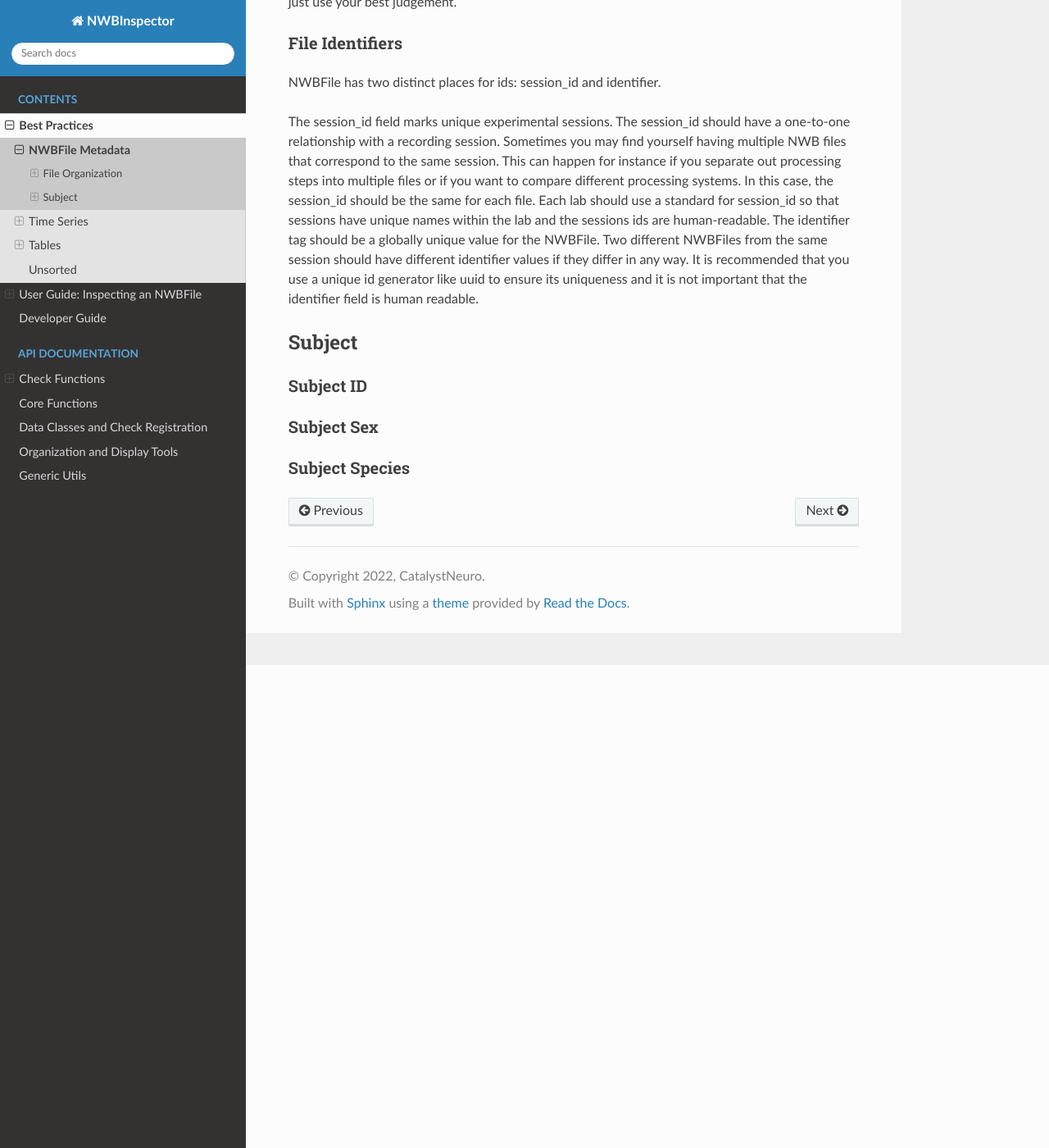
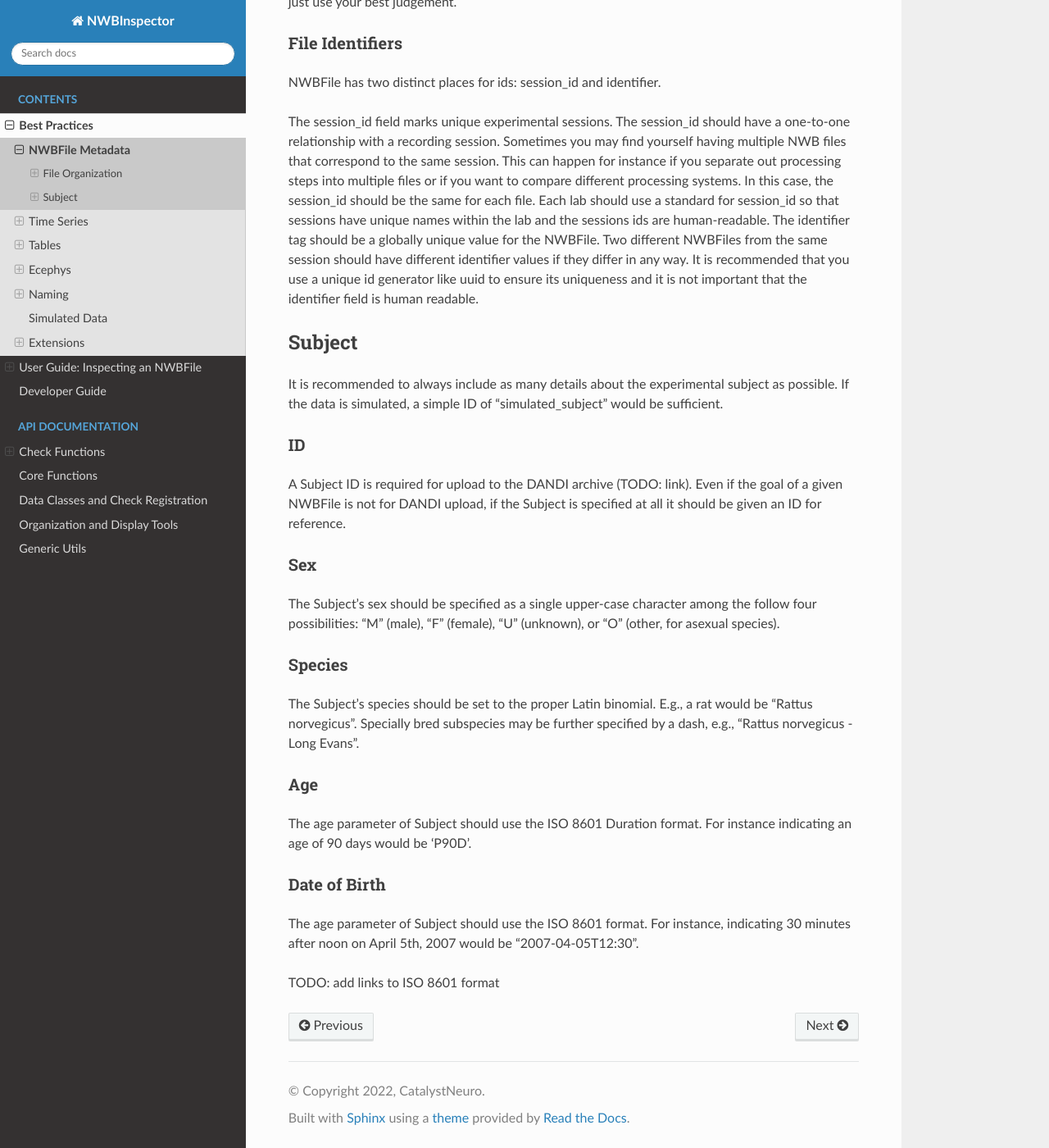
Before and after one commit to NeurodataWithoutBorders/nwbinspector, a Sphinx documentation site: the page built from docs/best_practices/nwbfile_metadata.rst, in a window 1280 px wide and 1400 px high, scrolled down 589 px. Shown: the whole window at 82% size. Built offline with Sphinx 7.4.7 and the Read the Docs theme 2.0.0, drawn with Linux system fonts in a browser that asks for light colours.

Commit message:
finished initial segmenting of Best Practices

```diff
--- a/docs/best_practices/nwbfile_metadata.rst
+++ b/docs/best_practices/nwbfile_metadata.rst
@@ -42,11 +42,42 @@ not important that the identifier field is human readable.
 Subject
 -------
 
-Subject ID
-~~~~~~~~~~
+It is recommended to always include as many details about the experimental subject as possible. If the data is
+simulated, a simple ID of "simulated_subject" would be sufficient.
 
-Subject Sex
-~~~~~~~~~~~
 
-Subject Species
-~~~~~~~~~~~~~~~
+ID
+~~
+
+A Subject ID is required for upload to the DANDI archive (TODO: link). Even if the goal of a given NWBFile is not for
+DANDI upload, if the Subject is specified at all it should be given an ID for reference.
+
+
+Sex
+~~~
+
+The Subject's sex should be specified as a single upper-case character among the follow four possibilities: "M" (male),
+"F" (female), "U" (unknown), or "O" (other, for asexual species).
+
+
+Species
+~~~~~~~
+
+The Subject's species should be set to the proper Latin binomial. E.g., a rat would be "Rattus norvegicus". Specially
+bred subspecies may be further specified by a dash, e.g., "Rattus norvegicus - Long Evans".
+
+
+Age
+~~~
+
+The age parameter of Subject should use the ISO 8601 Duration format.
+For instance indicating an age of 90 days would be 'P90D'.
+
+
+Date of Birth
+~~~~~~~~~~~~~
+
+The age parameter of Subject should use the ISO 8601 format.
+For instance, indicating 30 minutes after noon on April 5th, 2007 would be "2007-04-05T12:30".
+
+TODO: add links to ISO 8601 format
--- a/docs/best_practices_index.rst
+++ b/docs/best_practices_index.rst
@@ -23,4 +23,7 @@ Authors: Oliver Ruebel, Andrew Tritt, Ryan Ly, Cody Baker and Ben Dichter
    NWBFile Metadata <best_practices/nwbfile_metadata>
    Time Series <best_practices/time_series>
    Tables <best_practices/tables>
-   Unsorted <best_practices/other>
+   Ecephys <best_practices/ecephys>
+   Naming <best_practices/naming>
+   Simulated Data <best_practices/simulated_data>
+   Extensions <best_practices/extensions>
```
Also changed, not shown: docs/best_practices/ecephys.rst (added, +51 -0 lines), docs/best_practices/extensions.rst (added, +37 -0 lines), docs/best_practices/naming.rst (added, +53 -0 lines), docs/best_practices/other.rst (deleted, +0 -76 lines), docs/best_practices/simulated_data.rst (added, +16 -0 lines), docs/best_practices/time_series.rst (+5 -2 lines).
